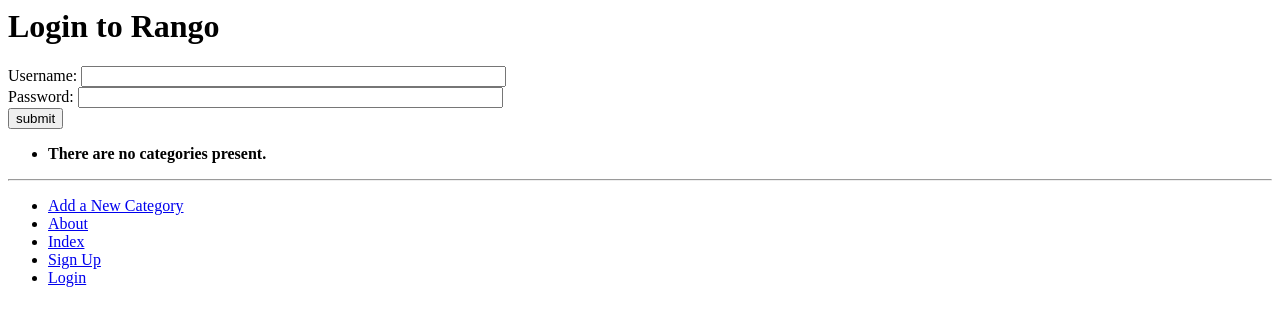
After one commit to Sen-Yang2005/tango_with_django_project, a Django app: page /rango/login/ in a window 1280 px wide. The commit adds this page. Shown: the top 326 px of the page. Run offline with Django 3.2, Linux system fonts and the light colour scheme; data that the repository does not hold is empty.

Commit message:
enable to login

```diff
--- a/rango/urls.py
+++ b/rango/urls.py
@@ -12,4 +12,5 @@ urlpatterns = [
     path('add_category/', views.add_category, name='add_category'),
     path('category/<slug:category_name_slug>/add_page/',views.add_page, name='add_page'),
     path('register/', views.register, name='register'),
+    path('login/', views.user_login, name='login'),
 ]
--- a/rango/views.py
+++ b/rango/views.py
@@ -7,6 +7,7 @@ from rango.models import Page
 from rango.forms import CategoryForm
 from rango.forms import PageForm
 from rango.forms import UserForm, UserProfileForm
+from django.contrib.auth import authenticate, login
 
 def index(request):
     # Query the database for a list of ALL categories currently stored.
@@ -175,3 +176,44 @@ def register(request):
                 context = {'user_form': user_form,
                             'profile_form':profile_form,
                             'registered': registered})
+
+def user_login(request):
+    # If the request is a HTTP POST, try to pull out the relevant information.
+    if request.method == 'POST':
+        # Gather the username and password provided by the user.
+        # This information is obtained from the login form.
+        # We use request.POST.get('<variable>') as opposed
+        # to request.POST['<variable>'], because the
+        # request.POST.get('<variable>') returns None if the
+        # value does not exist, while request.POST['<variable>']
+        # will raise a KeyError exception.
+        username = request.POST.get('username')
+        password = request.POST.get('password')
+
+        # Use Django's machinery to attempt to see if the username/password
+        # combination is valid - a User object is returned if it is.
+        user = authenticate(username=username, password=password)
+
+        # If we have a User object, the details are correct.
+        # If None (Python's way of representing the absence of a value), no user
+        # with matching credentials was found.
+        if user:
+            # Is the account active? It could have been disabled.
+            if user.is_active:
+                # If the account is valid and active, we can log the user in.
+                # We'll send the user back to the homepage.
+                login(request, user)
+                return redirect(reverse('rango:index'))
+            else:
+                # An inactive account was used - no logging in!
+                return HttpResponse("Your Rango account is disabled.")
+        else:
+            # Bad login details were provided. So we can't log the user in.
+            print(f"Invalid login details: {username}, {password}")
+            return HttpResponse("Invalid login details supplied.")
+    # The request is not a HTTP POST, so display the login form.
+    # This scenario would most likely be a HTTP GET.
+    else:
+        # No context variables to pass to the template system, hence the
+        # blank dictionary object...
+        return render(request, 'rango/login.html')
--- a/templates/rango/base.html
+++ b/templates/rango/base.html
@@ -28,6 +28,7 @@
                 <li><a href="{% url 'rango:about' %}">About</a></li>
                 <li><a href="{% url 'rango:index' %}">Index</a></li>
                 <li><a href="{% url 'rango:register' %}">Sign Up</a></li>
+                <li><a href="{% url 'rango:login' %}">Login</a></li>
             </ul>
         </div>
     </body>
--- a/templates/rango/index.html
+++ b/templates/rango/index.html
@@ -8,7 +8,11 @@
 {% block body_block %}
     <h1>Rango says...</h1>
     <div>
-        hey there partner! <br />
+        {% if user.is_authenticated %}
+            howdy {{ user.username }}! <br />
+        {% else %}
+            hey there partner!
+        {% endif %}
         <strong>{{ boldmessage }}</strong>
     </div>
 
--- /dev/null
+++ b/templates/rango/login.html
@@ -0,0 +1,18 @@
+{% extends 'rango/base.html' %}
+{% load staticfiles %}
+
+{% block title_block %}
+    Login
+{% endblock %}
+
+{% block body_block %}
+<h1>Login to Rango</h1>
+<form id="login_form" method="post" action="{% url 'rango:login' %}">
+    {% csrf_token %}
+    Username: <input type="text" name="username" value="" size="50" />
+    <br />
+    Password: <input type="password" name="password" value="" size="50" />
+    <br />
+    <input type="submit" value="submit" />
+</form>
+{% endblock %}
--- a/templates/rango/register.html
+++ b/templates/rango/register.html
@@ -13,7 +13,7 @@ Rango says: <strong>thank you for registering!</strong>
 {% else %}
 Rango says: <strong>register here!</strong><br />
 <form id="user_form" method="post" action="{% url 'rango:register' %}"
-    enctype="multipart/form-data"
+    enctype="multipart/form-data">
 
     {% csrf_token %}
 
```
Also changed, not shown: rango/migrations/0007_userprofile.py (added).
